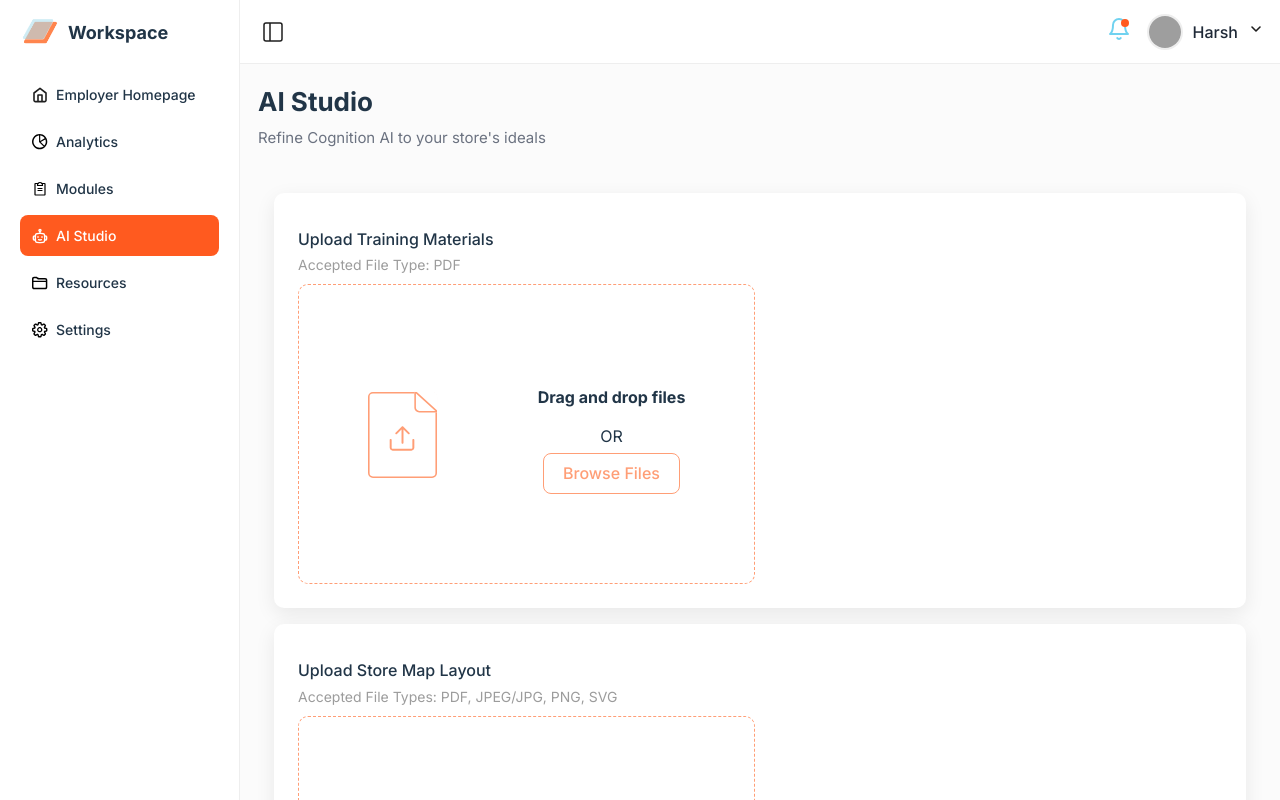
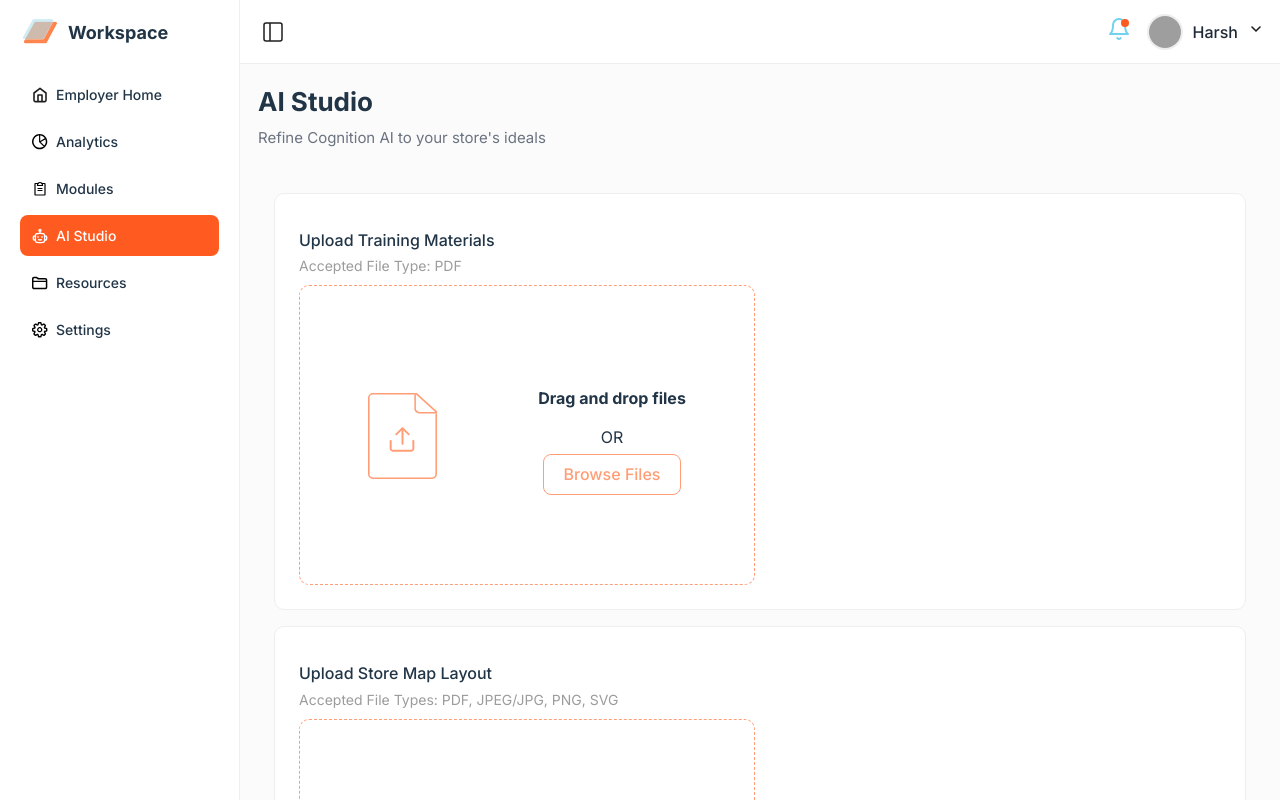
Before and after one commit to srewashimondal/cognition, a React (Vite) app in the folder frontend/: page /employer/ai-studio in a window 1280 px wide. Shown: the top 800 px of the page. Built offline with nearby package versions, Linux system fonts and the light colour scheme; grey boxes are pictures that could not be loaded.

Commit message:
ai studio styles again

```diff
--- a/frontend/src/pages/EmployerDashBoard/AI Studio/AIStudio.css
+++ b/frontend/src/pages/EmployerDashBoard/AI Studio/AIStudio.css
@@ -6,14 +6,15 @@
 
 .ai-studio-section {
   background-color: white;
+  border: 1px solid #eee;
   padding: 24px;
   border-radius: 10px;
-  box-shadow: 0 6px 20px rgba(0, 0, 0, 0.08);
   transition: 0.2s ease;
 }
 
 .ai-studio-section:hover {
   transform: scale(1.01);
+  box-shadow: 0 6px 20px rgba(0, 0, 0, 0.08);
 }
 
 .ai-studio-contents {
--- a/frontend/src/pages/EmployerDashBoard/EmployerDashBoard.tsx
+++ b/frontend/src/pages/EmployerDashBoard/EmployerDashBoard.tsx
@@ -70,7 +70,7 @@ export default function EmployerDashBoard() {
                 <img className="sidebar-icon black" src={black_home} />
                 <img className="sidebar-icon blue" src={blue_home} />
               </div>
-              { (!sidebarCollapsed) && "Employer Homepage" }
+              { (!sidebarCollapsed) && "Employer Home" }
             </div>
           </NavLink>
 
```
